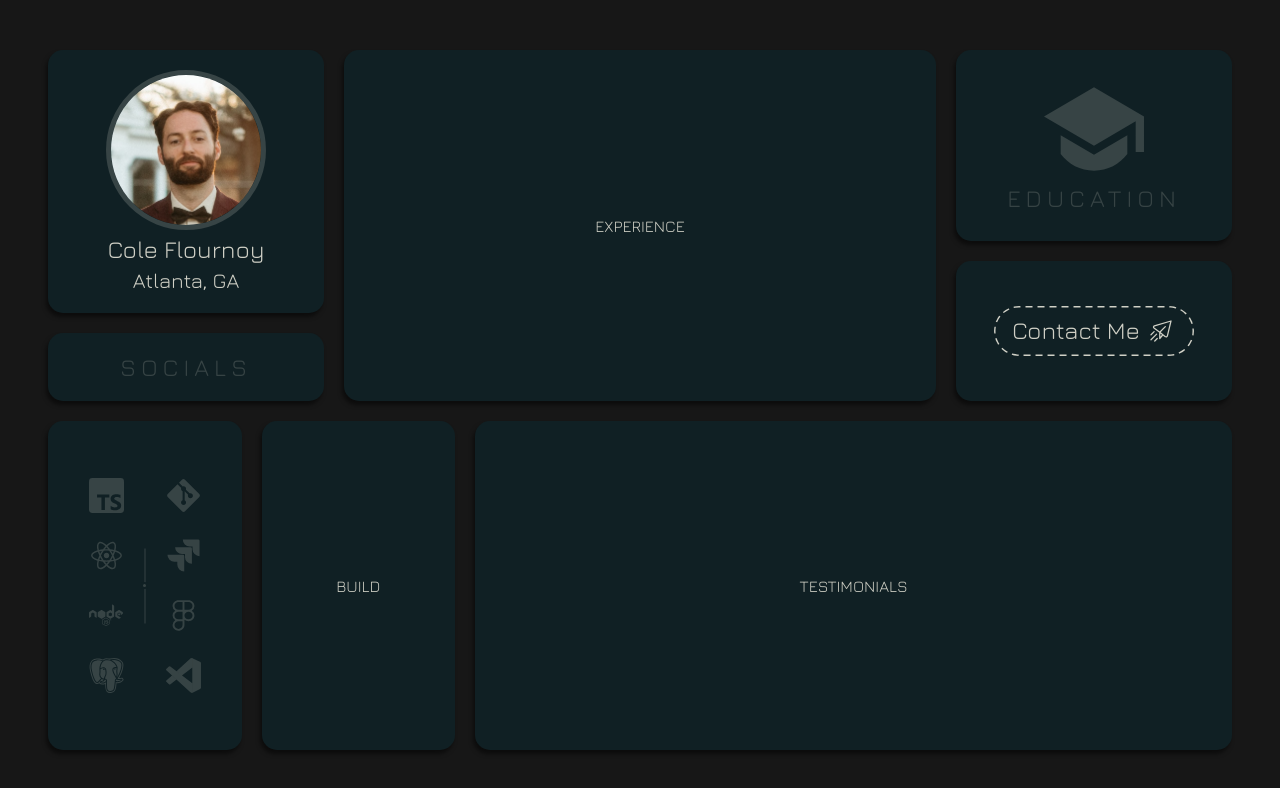
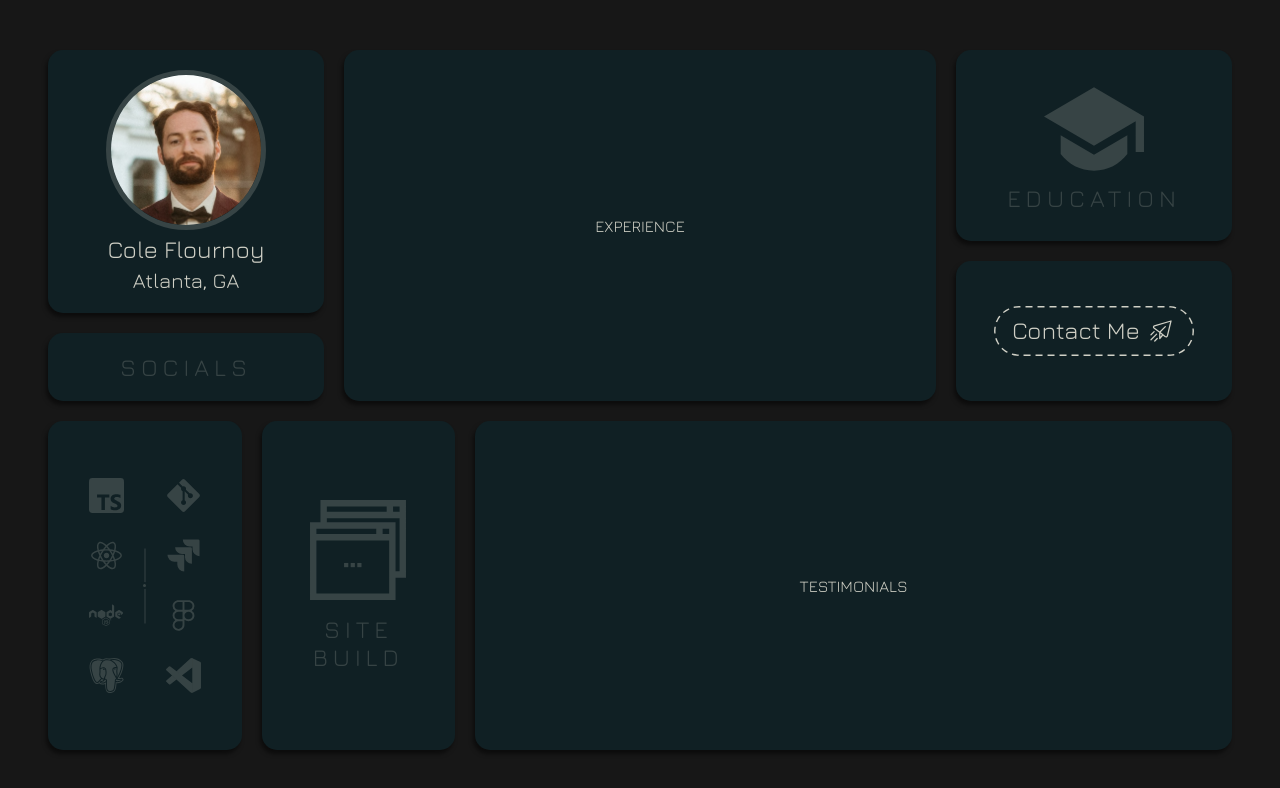
Before and after one commit to cole-flournoy/porfolio-site, a React (Vite) app: page / in a window 1280 px wide. Shown: the top 788 px of the page. Built offline with nearby package versions, Linux system fonts and the light colour scheme.

Commit message:
Add site build section

```diff
--- a/src/App.tsx
+++ b/src/App.tsx
@@ -5,6 +5,7 @@ import Socials from './sections/Socials'
 import Education from './sections/Education';
 import Contact from './sections/Contact';
 import Skills from './sections/Skills';
+import Build from './sections/Build';
 
 export type HoveredSection = 'socials' | 'education' | 'skills' | null;
 
@@ -42,7 +43,7 @@ function App() {
           <Skills hoveredSection={hoveredSection} />
         </div>
         <div className='grid-section' style={{ width: '15%' }}>
-          BUILD
+          <Build />
         </div>
         <div className='grid-section' style={{ width: '70%' }}>
           TESTIMONIALS
--- /dev/null
+++ b/src/sections/Build.tsx
@@ -0,0 +1,14 @@
+import WebpagesIcon from '../assets/tech_icons/webpages_icon.svg?react'
+
+const Build = () => {
+  return (
+    <span id='build' style={{ display: 'flex', flexDirection: 'column', gap: '15px', alignItems: 'center', justifyContent: 'center' }}>
+      <WebpagesIcon style={{ width: '100px', height: '100px', color: 'var(--color-faded-light-text)' }} />
+      <span style={{ fontSize: 'var(--text-size-header)', textAlign: 'center', letterSpacing: '5px', color: 'var(--color-faded-light-text)' }}>
+        SITE BUILD
+      </span>
+    </span>
+  )
+}
+
+export default Build
```
Also changed, not shown: src/assets/tech_icons/webpages_icon.svg (added).
